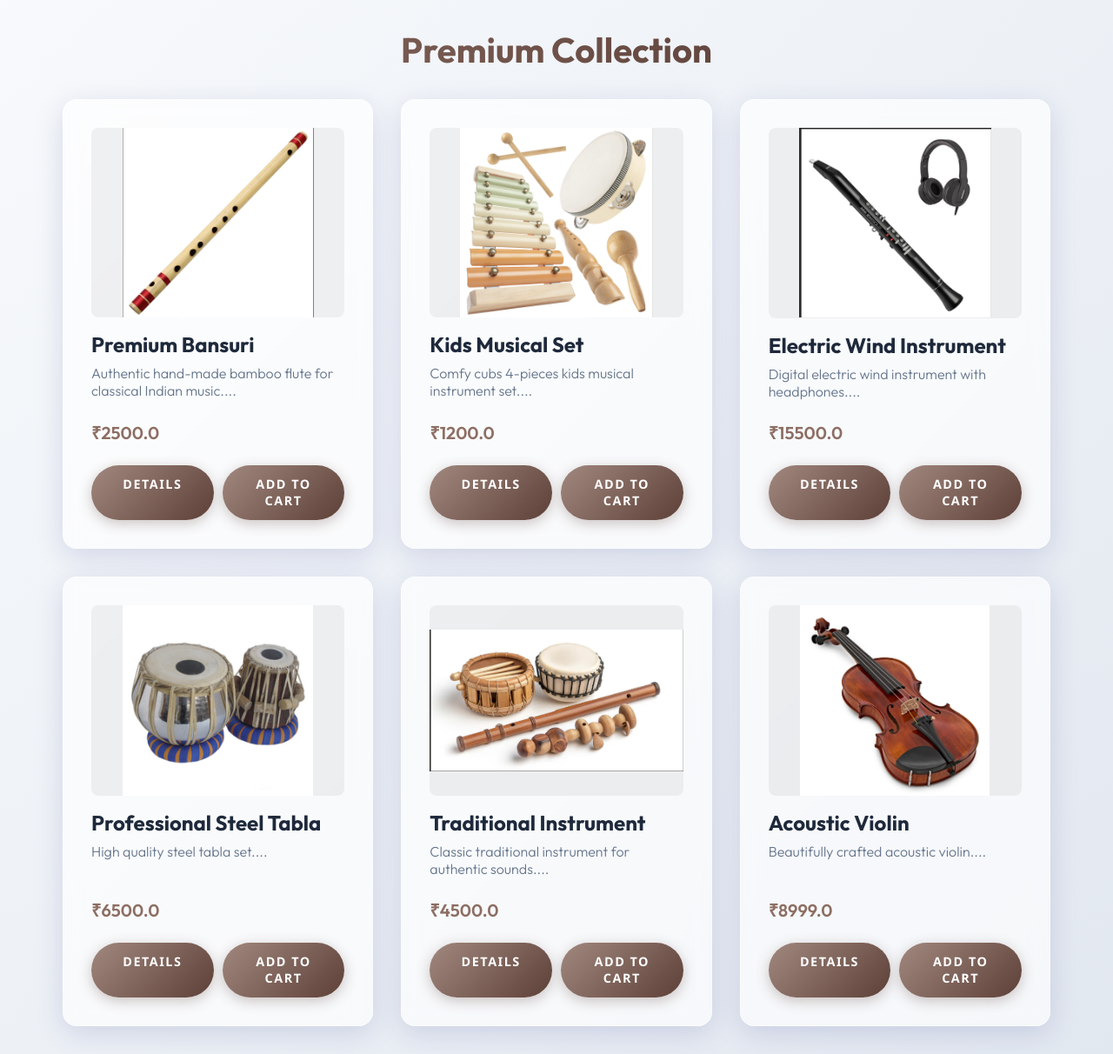
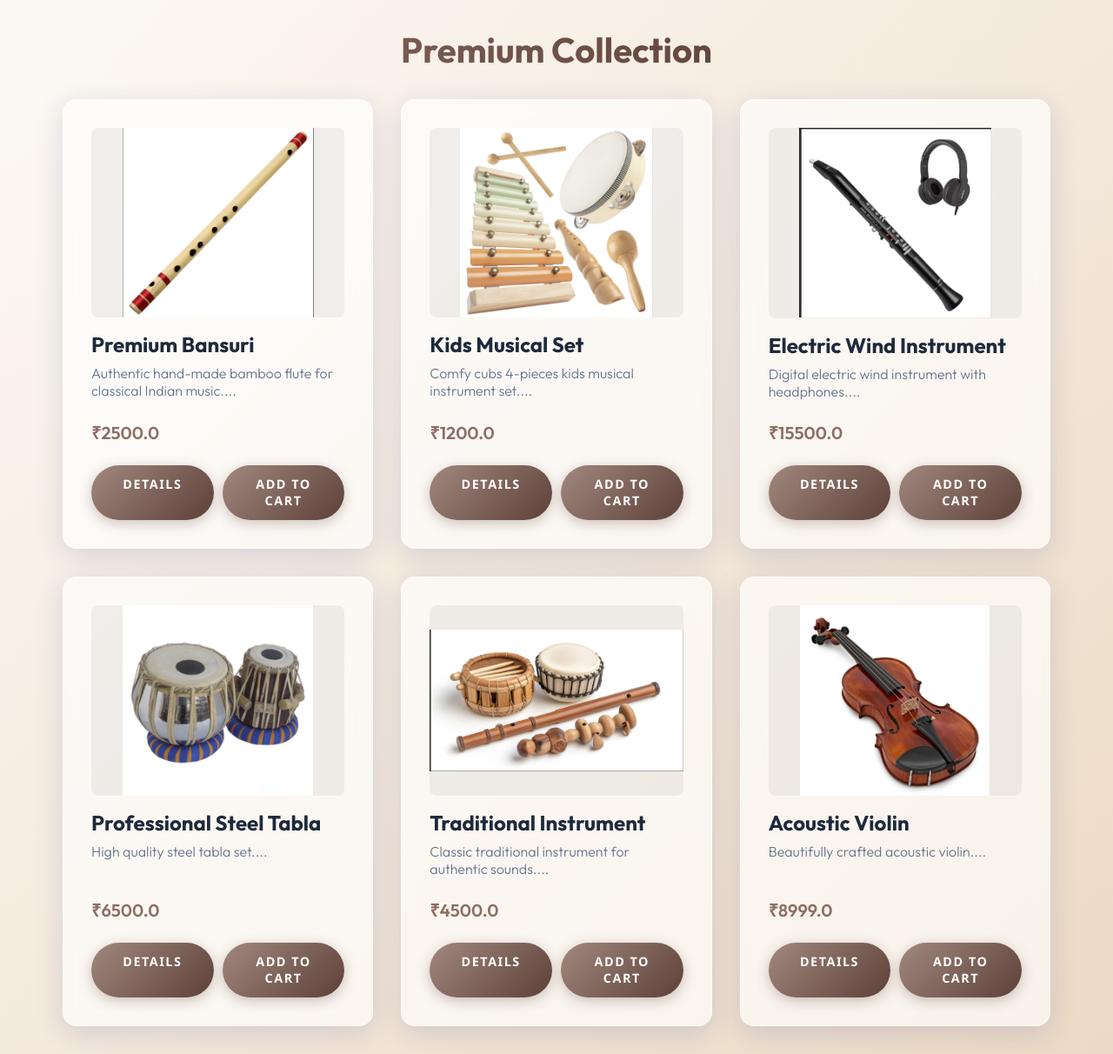
Before and after one commit to RathodKarina/Ambica_store, a Flask app: page /products in a window 1280 px wide. Shown: the part 76-1288 px from the top of the page at 87% size. Run offline with Flask 3, Linux system fonts and the light colour scheme; data comes from the database, SQL or seed files in the repository.

Commit message:
Fix auth redirects, COD receipt text, and warm store colors

```diff
--- a/app.py
+++ b/app.py
@@ -53,6 +53,9 @@ def home():
 # ---------------- REGISTER ----------------
 @app.route('/register', methods=['GET', 'POST'])
 def register():
+    if current_user.is_authenticated:
+        return redirect('/products')
+
     if request.method == 'POST':
         # Assign admin role if username is exactly 'admin'
         is_admin = (request.form['username'] == 'admin')
@@ -71,8 +74,8 @@ def register():
             return redirect('/login')
         except IntegrityError:
             db.session.rollback()
-            flash("Username already exists. Please try another.", "error")
-            return redirect('/register')
+            flash("Account already exists! You simply need to login.", "success")
+            return redirect('/login')
         except Exception as e:
             db.session.rollback()
             flash(f"An error occurred: {str(e)}", "error")
@@ -82,6 +85,9 @@ def register():
 # ---------------- LOGIN ----------------
 @app.route('/login', methods=['GET', 'POST'])
 def login():
+    if current_user.is_authenticated:
+        return redirect('/products')
+
     if request.method == 'POST':
         user = User.query.filter_by(username=request.form['username']).first()
 
--- a/static/css/style.css
+++ b/static/css/style.css
@@ -2,7 +2,7 @@
 
 /* Color Variables */
 :root {
-  --bg-color: #f8fafc;
+  --bg-color: #fdfaf6;
   --glass-bg: rgba(255, 255, 255, 0.65);
   --glass-border: rgba(255, 255, 255, 0.4);
   --glass-shadow: 0 8px 32px 0 rgba(31, 38, 135, 0.15);
@@ -17,7 +17,7 @@
 
 body {
   font-family: 'Outfit', sans-serif;
-  background: linear-gradient(135deg, var(--bg-color) 0%, #e2e8f0 100%);
+  background: linear-gradient(135deg, var(--bg-color) 0%, #ecdac5 100%);
   color: var(--text-main);
   min-height: 100vh;
   position: relative;
```
Also changed, not shown: templates/order_success.html (+8 -1 lines).
